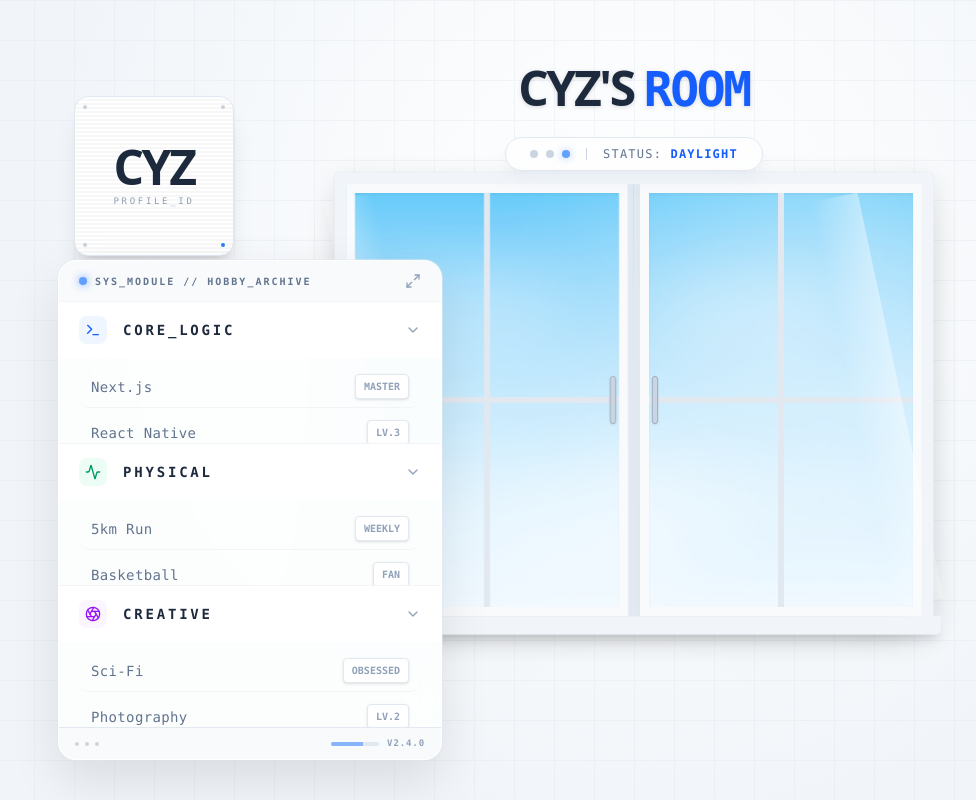
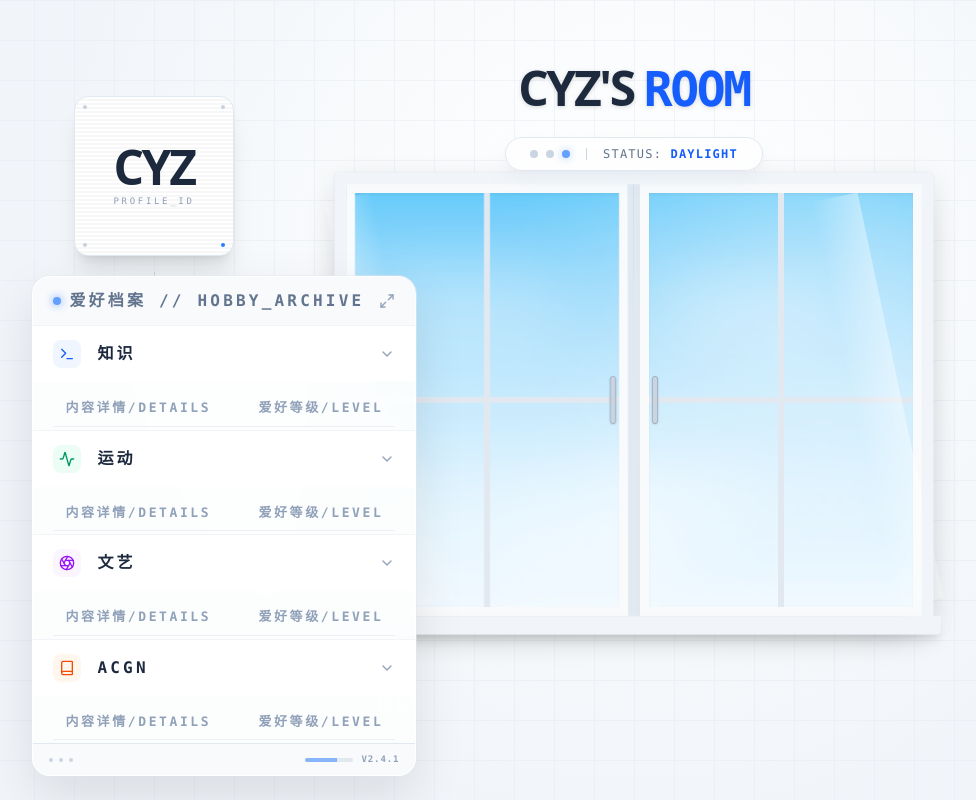
Before and after one commit to aokesem/my-web, a Next.js app: page /profile in a window 1280 px wide. Shown: the whole page, without its empty margins (6-982 px from the left). Built offline with nearby package versions, Linux system fonts and the light colour scheme.

Commit message:
完善了爱好档案部分

```diff
--- a/src/app/profile/components/HobbySystem.tsx
+++ b/src/app/profile/components/HobbySystem.tsx
@@ -2,53 +2,65 @@
 
 import React, { useState } from 'react';
 import { motion } from 'framer-motion';
-import { Book, Palette, Dumbbell, Maximize2, Minimize2, ChevronDown, ChevronRight, Activity, Terminal, Aperture } from 'lucide-react';
+import { Book, Maximize2, Minimize2, ChevronDown, ChevronRight, Activity, Terminal, Aperture } from 'lucide-react';
 
 // === 数据定义 ===
-type Category = 'knowledge' | 'sports' | 'arts';
+type Category = 'knowledge' | 'sports' | 'arts' | 'acgn';
 
 interface HobbyItem {
     name: string;
-    levelText: string;
+    desc: string; // 原 levelText 改为 desc，作为中间的说明文字
+    level: 1 | 2 | 3 | 4; // 新增等级 1-4
 }
 
-const HOBBY_DATA: Record<Category, { label: string; icon: any; items: HobbyItem[]; color: string; bg: string }> = {
+const HOBBY_DATA: Record<Category, { label: string; icon: any; items: HobbyItem[]; color: string; bg: string; activeColor: string }> = {
     knowledge: {
-        label: "CORE_LOGIC",
+        label: "知识",
         icon: Terminal,
         color: "text-blue-600",
         bg: "bg-blue-50",
+        activeColor: "bg-blue-500",
         items: [
-            { name: "Next.js", levelText: "MASTER" },
-            { name: "React Native", levelText: "LV.3" },
-            { name: "Python", levelText: "LV.2" },
-            { name: "UI Design", levelText: "LV.3" },
-            { name: "Database", levelText: "LV.2" },
-            { name: "System Arch", levelText: "LEARNING" },
+            { name: "LLM", desc: "了解原理", level: 3 },
+            { name: "Python", desc: "语法入门", level: 1 },
         ]
     },
     sports: {
-        label: "PHYSICAL",
+        label: "运动",
         icon: Activity,
         color: "text-emerald-600",
         bg: "bg-emerald-50",
+        activeColor: "bg-emerald-500",
         items: [
-            { name: "5km Run", levelText: "WEEKLY" },
-            { name: "Basketball", levelText: "FAN" },
-            { name: "Swimming", levelText: "SUMMER" },
-            { name: "Hiking", levelText: "LV.1" },
+            { name: "跑步", desc: "5km-10km", level: 4 },
+            { name: "篮球", desc: "只会投篮", level: 3 },
         ]
     },
     arts: {
-        label: "CREATIVE",
+        label: "文艺",
         icon: Aperture,
         color: "text-purple-600",
         bg: "bg-purple-50",
+        activeColor: "bg-purple-500",
         items: [
-            { name: "Sci-Fi", levelText: "OBSESSED" },
-            { name: "Photography", levelText: "LV.2" },
-            { name: "Guitar", levelText: "BEGINNER" },
-            { name: "Movie Review", levelText: "WRITER" },
+            { name: "电影", desc: "喜欢经典的高分电影，重剧情", level: 4 },
+            { name: "读书", desc: "小说和推理小说", level: 2 },
+            { name: "桌游", desc: "喜欢与人博弈和合作的过程", level: 4 },
+            { name: "口琴", desc: "刚买，希望日后能够熟练", level: 1 },
+            { name: "拼图", desc: "考虑入坑中", level: 1 },
+        ]
+    },
+    acgn: {
+        label: "ACGN",
+        icon: Book, // 这里使用了 Book 图标，你也可以换成别的
+        color: "text-orange-600",
+        bg: "bg-orange-50",
+        activeColor: "bg-orange-500",
+        items: [
+            { name: "动漫", desc: "老二次元了", level: 4 },
+            { name: "漫画", desc: "还有很多准备看的", level: 3 },
+            { name: "游戏", desc: "现在自己不玩了，但依然关注", level: 2 },
+            { name: "轻小说", desc: "目前只看过几本，但每本都印象深刻", level: 3 },
         ]
     }
 };
@@ -58,8 +70,20 @@ interface HobbySystemProps {
     onToggle: () => void;
 }
 
+// 指示灯组件
+const LevelIndicator = ({ level, activeColor }: { level: number, activeColor: string }) => (
+    <div className="flex gap-1">
+        {[1, 2, 3, 4].map((i) => (
+            <div
+                key={i}
+                className={`h-2.5 w-1.5 rounded-sm transition-all duration-500 ${i <= level ? activeColor : 'bg-slate-200'}`}
+            />
+        ))}
+    </div>
+);
+
 export default function HobbySystem({ isActive, onToggle }: HobbySystemProps) {
-    const [expandedKeys, setExpandedKeys] = useState<Category[]>(['knowledge', 'sports', 'arts']);
+    const [expandedKeys, setExpandedKeys] = useState<Category[]>(['knowledge', 'sports', 'arts', 'acgn']);
 
     const handleCategoryClick = (key: Category, e: React.MouseEvent) => {
         e.stopPropagation();
@@ -73,6 +97,9 @@ export default function HobbySystem({ isActive, onToggle }: HobbySystemProps) {
     return (
         <motion.div
             layout
+            transition={{
+                layout: { type: "spring", stiffness: 120, damping: 22, mass: 1.2 }
+            }}
             onClick={!isActive ? onToggle : undefined}
             className={`
         flex flex-col overflow-hidden backdrop-blur-xl
@@ -82,7 +109,7 @@ export default function HobbySystem({ isActive, onToggle }: HobbySystemProps) {
         ring-1 ring-slate-200/50
         ${isActive
                     ? 'absolute top-1/2 left-1/2 -translate-x-1/2 -translate-y-1/2 w-[90vw] md:w-[700px] h-[70vh] z-50 cursor-default'
-                    : 'absolute bottom-[5%] left-[5%] translate-x-0 translate-y-0 w-80 md:w-96 h-[500px] z-30 cursor-pointer hover:border-slate-300 hover:bg-white transition-all hover:shadow-2xl'
+                    : 'absolute bottom-[3%] left-[3%] translate-x-0 translate-y-0 w-80 md:w-96 h-[500px] z-30 cursor-pointer hover:border-slate-300 hover:bg-white transition-shadow duration-500 hover:shadow-2xl'
                 }
       `}
         >
@@ -90,7 +117,7 @@ export default function HobbySystem({ isActive, onToggle }: HobbySystemProps) {
             <div className="flex justify-between items-center px-5 py-3 bg-slate-50 border-b border-slate-100 shrink-0">
                 <div className="flex items-center gap-2">
                     <div className="w-2 h-2 rounded-full bg-blue-500 animate-pulse shadow-[0_0_8px_#3b82f6]" />
-                    <span className="font-bold tracking-[0.2em] text-[10px] text-slate-500">SYS_MODULE // HOBBY_ARCHIVE</span>
+                    <span className="font-bold tracking-[0.2em] text-[16px] text-slate-500"> 爱好档案 // HOBBY_ARCHIVE</span>
                 </div>
                 <button
                     onClick={(e) => { e.stopPropagation(); onToggle(); }}
@@ -102,7 +129,7 @@ export default function HobbySystem({ isActive, onToggle }: HobbySystemProps) {
 
             {/* 三层结构 */}
             <div className="flex-1 flex flex-col divide-y divide-slate-100 overflow-hidden">
-                {(['knowledge', 'sports', 'arts'] as Category[]).map((key) => {
+                {(['knowledge', 'sports', 'arts', 'acgn'] as Category[]).map((key) => {
                     const category = HOBBY_DATA[key];
                     const Icon = category.icon;
                     const isExpanded = expandedKeys.includes(key);
@@ -112,9 +139,12 @@ export default function HobbySystem({ isActive, onToggle }: HobbySystemProps) {
                             key={key}
                             layout
                             className={`
-                                flex flex-col relative group overflow-hidden transition-all duration-500 ease-[cubic-bezier(0.23,1,0.32,1)]
+                                flex flex-col relative group overflow-hidden
                                 ${isExpanded ? 'flex-1' : 'flex-none h-14'}
                             `}
+                            transition={{
+                                layout: { duration: 0.45, ease: [0.23, 1, 0.32, 1] }
+                            }}
                             onClick={(e) => handleCategoryClick(key, e)}
                         >
                             {/* 标题栏 */}
@@ -123,7 +153,7 @@ export default function HobbySystem({ isActive, onToggle }: HobbySystemProps) {
                                     <div className={`p-1.5 rounded-md ${category.bg}`}>
                                         <Icon size={16} className={`${category.color}`} />
                                     </div>
-                                    <span className={`text-sm font-bold tracking-[0.2em] uppercase ${isExpanded ? 'text-slate-800' : 'text-slate-500'}`}>
+                                    <span className={`text-base font-bold tracking-[0.2em] uppercase ${isExpanded ? 'text-slate-800' : 'text-slate-500'}`}>
                                         {category.label}
                                     </span>
                                 </div>
@@ -133,17 +163,40 @@ export default function HobbySystem({ isActive, onToggle }: HobbySystemProps) {
                             </div>
 
                             {/* 内容列表 */}
-                            <div className={`flex-1 overflow-y-auto px-5 py-2 space-y-1 bg-slate-50/30 ${!isExpanded ? 'opacity-0 pointer-events-none' : 'opacity-100'}`}>
+                            <div className={`flex-1 overflow-y-auto px-5 py-2 bg-slate-50/30 ${!isExpanded ? 'opacity-0 pointer-events-none' : 'opacity-100'}`}>
+
+                                {/* 新增：列表表头 */}
+                                <div className="flex items-center justify-between px-3 py-2 mb-1 border-b border-slate-200/60 transition-opacity duration-500">
+                                    <span className="text-[13px] font-bold text-slate-400 tracking-[0.2em] uppercase">内容详情/Details</span>
+                                    <span className="text-[13px] font-bold text-slate-400 tracking-[0.2em] uppercase">爱好等级/Level</span>
+                                </div>
+
+                                <div className="space-y-1.5">
                                     {category.items.map((item, i) => (
-                                    <div key={i} className="flex items-center justify-between py-2 border-b border-slate-100 last:border-0 hover:bg-white hover:shadow-sm px-3 rounded-lg transition-all group/item cursor-default">
-                                        <span className={`text-sm tracking-wide text-slate-500 group-hover/item:text-slate-800 transition-colors font-medium`}>
+                                        <motion.div
+                                            key={i}
+                                            layout
+                                            className="flex items-center justify-between py-2.5 border-b border-slate-100 last:border-0 hover:bg-white hover:shadow-sm px-3 rounded-xl transition-all group/item cursor-default"
+                                        >
+                                            {/* 1. 左侧：名字与说明 (增大字号) */}
+                                            <div className="flex items-baseline gap-4 flex-1 min-w-0">
+                                                <span className="text-lg font-bold text-slate-700 group-hover/item:text-slate-900 transition-colors whitespace-nowrap">
                                                     {item.name}
                                                 </span>
-                                        <span className="text-[10px] text-slate-400 font-bold bg-white px-2 py-1 rounded border border-slate-200 group-hover/item:text-blue-600 group-hover/item:border-blue-200 transition-all shadow-sm">
-                                            {item.levelText}
+
+                                                {/* 2. 中间：补充说明 (由 10px 提升至 xs) */}
+                                                <span className="text-xs text-slate-400 truncate group-hover/item:text-slate-500 transition-colors">
+                                                    {item.desc}
                                                 </span>
                                             </div>
+
+                                            {/* 3. 右侧：等级指示灯 (增加左间距) */}
+                                            <div className="pl-6">
+                                                <LevelIndicator level={item.level} activeColor={category.activeColor} />
+                                            </div>
+                                        </motion.div>
                                     ))}
+                                </div>
                             </div>
                         </motion.div>
                     );
@@ -153,13 +206,13 @@ export default function HobbySystem({ isActive, onToggle }: HobbySystemProps) {
             {/* 底部装饰 */}
             <div className="h-8 bg-slate-50 border-t border-slate-200 shrink-0 flex items-center px-4 justify-between">
                 <div className="flex gap-1.5">
-                     {[...Array(3)].map((_,i) => <div key={i} className="w-1 h-1 bg-slate-300 rounded-full" />)}
+                    {[...Array(3)].map((_, i) => <div key={i} className="w-1 h-1 bg-slate-300 rounded-full" />)}
                 </div>
                 <div className="flex items-center gap-2">
                     <div className="h-1 w-12 bg-slate-200 rounded-full overflow-hidden">
                         <div className="h-full w-2/3 bg-blue-500/50" />
                     </div>
-                     <span className="text-[9px] text-slate-400 tracking-widest font-bold">V2.4.0</span>
+                    <span className="text-[9px] text-slate-400 tracking-widest font-bold">V2.4.1</span>
                 </div>
             </div>
         </motion.div>
```
Lines whose indentation alone changed are shown as unchanged.
